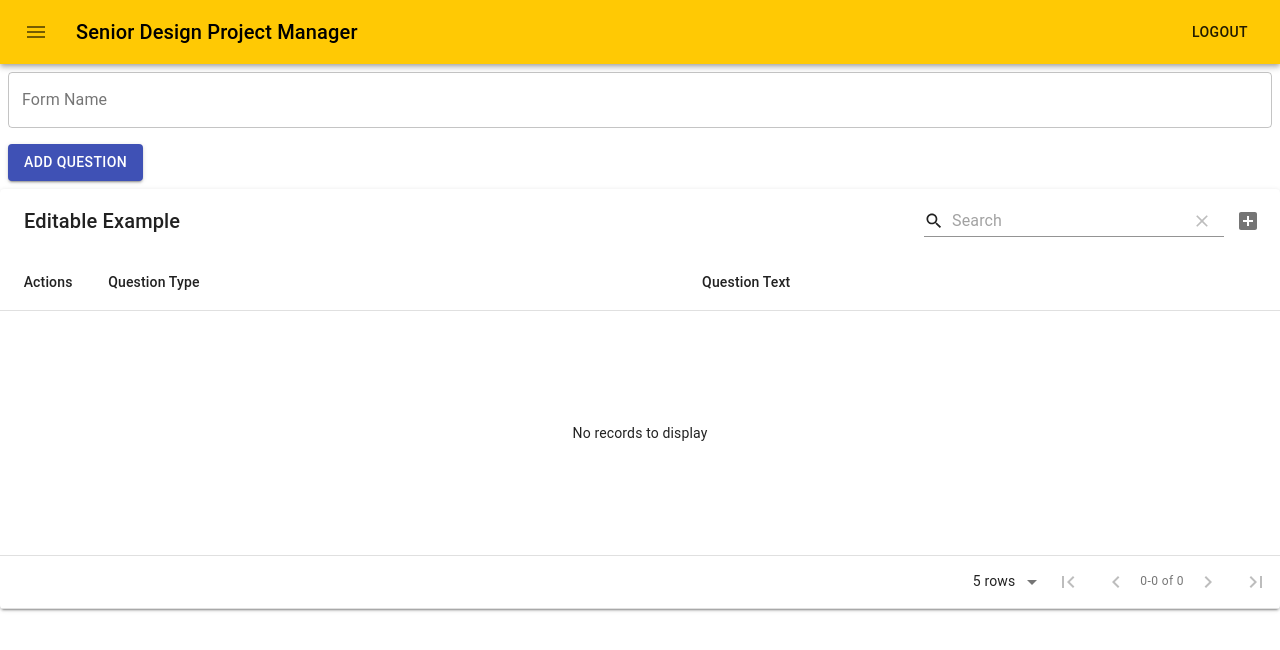
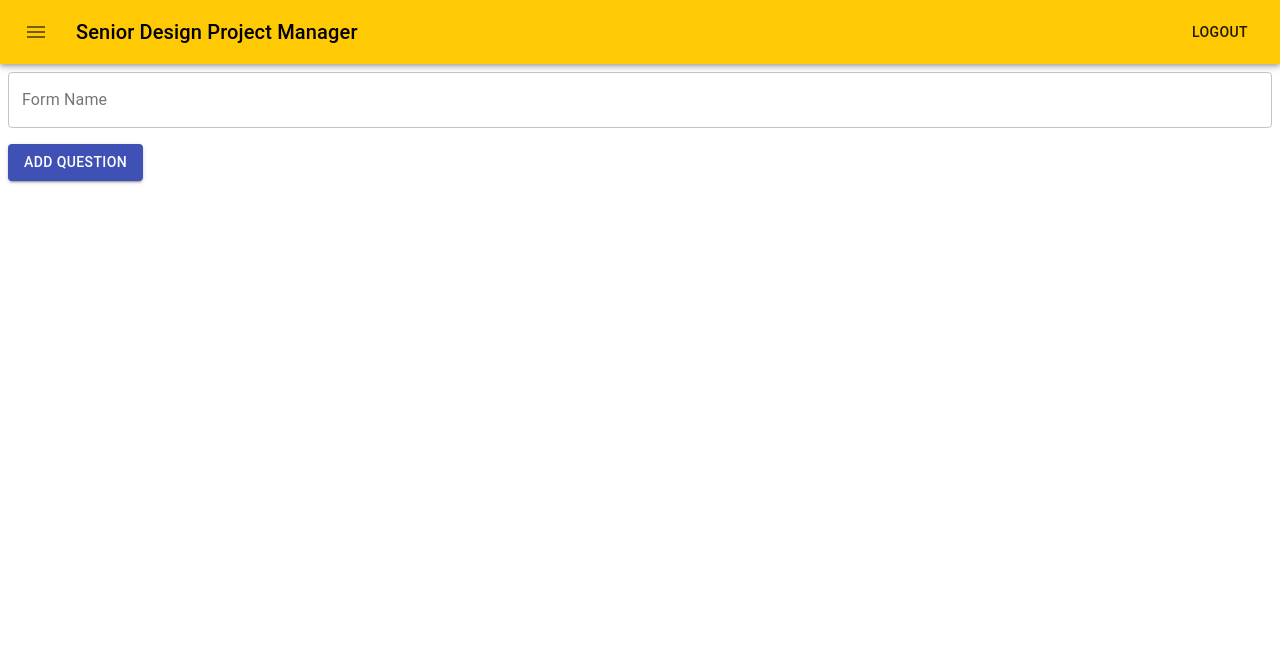
Before and after one commit to nguderian/SDPM, a React (Create React App) app in the folder frontend/: page /NewForm in a window 1280 px wide. Shown: the top 650 px of the page. Built offline with nearby package versions, Linux system fonts and the light colour scheme.

Commit message:
Questions added and deleted

```diff
--- a/frontend/src/components/NewForm.js
+++ b/frontend/src/components/NewForm.js
@@ -2,20 +2,15 @@ import React, { useState, forwardRef } from 'react';
 import { makeStyles } from '@material-ui/core/styles';
 import TextField from '@material-ui/core/TextField';
 import Button from '@material-ui/core/Button';
-import MaterialTable from 'material-table';
-import Search from '@material-ui/icons/Search';
-import FirstPage from '@material-ui/icons/FirstPage';
-import LastPage from '@material-ui/icons/LastPage';
-import ChevronLeft from '@material-ui/icons/ChevronLeft';
-import ChevronRight from '@material-ui/icons/ChevronRight';
-import DeleteOutline from '@material-ui/icons/DeleteOutline';
-import Edit from '@material-ui/icons/Edit';
-import Clear from '@material-ui/icons/Clear';
-import AddBox from '@material-ui/icons/AddBox';
-import Check from '@material-ui/icons/Check';
-import ClearIcon from '@material-ui/icons/Clear';
-import EditQuestion from './EditQuestion';
+import Card from '@material-ui/core/Card';
+import CardActions from '@material-ui/core/CardActions';
+import CardContent from '@material-ui/core/CardContent';
+import Grid from '@material-ui/core/Grid';
+import Typography from '@material-ui/core/Typography';
+import DeleteIcon from '@material-ui/icons/Delete';
+import EditIcon from '@material-ui/icons/Edit';
 import NewQuestion from './NewQuestion';
+
 
 const useStyles = makeStyles(theme => ({
     formTitle: {
@@ -31,6 +26,16 @@ const useStyles = makeStyles(theme => ({
     },
     dataTable: {
         width: 200,
+    },
+    root: {
+        flexGrow: 1
+    },
+    questionCard: {
+        minWidth: 275,
+        margin: theme.spacing(2)
+    },
+    title: {
+        fontSize: 14
     }
 }));
 
@@ -39,29 +44,6 @@ const NewForm = () => {
     const [addQuestionOpen, setAddQuestionOpen] = useState(false);
     const [formName, setFormName] = useState('');
     const [questions, setQuestions] = useState([]);
-
-    // table values - partial duplicate of [questions]
-    const [tableColumns, setTableColumns] = React.useState([
-        { title: 'Question Type', field: 'questionType', editComponent: props => (
-            <EditQuestion open={true} />
-        ) },
-        { title: 'Question Text', field: 'questionText' },
-    ]);
-    const [tableData, setTableData] = React.useState([]);
-
-    const tableIcons = {
-        Search: forwardRef((props, ref) => <Search {...props} ref={ref} />),
-        FirstPage: forwardRef((props, ref) => <FirstPage {...props} ref={ref} />),
-        LastPage: forwardRef((props, ref) => <LastPage {...props} ref={ref} />),
-        NextPage: forwardRef((props, ref) => <ChevronRight {...props} ref={ref} />),
-        PreviousPage: forwardRef((props, ref) => <ChevronLeft {...props} ref={ref} />),
-        Delete: forwardRef((props, ref) => <DeleteOutline {...props} ref={ref} />),
-        Edit: forwardRef((props, ref) => <Edit {...props} ref={ref} />),
-        ResetSearch: forwardRef((props, ref) => <Clear {...props} ref={ref} />),
-        Add: forwardRef((props, ref) => <AddBox {...props} ref={ref} />),
-        Check: forwardRef((props, ref) => <Check {...props} ref={ref} />),
-        Clear: forwardRef((props, ref) => <ClearIcon {...props} ref={ref} />),
-    };
 
     // event handlers
     const handleClickOpen = () => {
@@ -74,11 +56,6 @@ const NewForm = () => {
 
     const addQuestion = (type, text, frqAnswer, threshold, mcAnswers, correctMCAnswers) => {
         let question = {};
-        let tableQuestion = {
-            questionType: type,
-            questionText: text,
-        };
-
         if (type === 'Free Response' || type === 'Likert Scale') {
             question = {
                 questionType: type,
@@ -96,7 +73,14 @@ const NewForm = () => {
 
         }
         setQuestions(questions.concat(question));
-        setTableData(tableData.concat(tableQuestion));
+    };
+
+    const deleteQuestion = (index) => {
+        let arr = [...questions]; // make a copy of our state
+        // console.log(arr);
+        arr.splice(index, 1);
+        // console.log(arr);
+        setQuestions(arr);
     };
 
     return (
@@ -112,51 +96,36 @@ const NewForm = () => {
                 onClose={() => setAddQuestionOpen(false)}
                 add={addQuestion}
                 />}
-
-            <MaterialTable
-                icons={tableIcons}
-                title="Editable Example"
-                columns={tableColumns}
-                data={tableData}
-                className={classes.dataTable}
-                editable={{
-                    onRowAdd: newData =>
-                    new Promise(resolve => {
-                        setTimeout(() => {
-                        resolve();
-                        setTableData(prevState => {
-                            const data = [...prevState.data];
-                            data.push(newData);
-                            return { ...prevState, data };
-                        });
-                        }, 600);
-                    }),
-                    onRowUpdate: (newData, oldData) =>
-                    new Promise(resolve => {
-                        setTimeout(() => {
-                        resolve();
-                        if (oldData) {
-                            setTableData(prevState => {
-                            const data = [...prevState.data];
-                            data[data.indexOf(oldData)] = newData;
-                            return { ...prevState, data };
-                            });
-                        }
-                        }, 600);
-                    }),
-                    onRowDelete: oldData =>
-                    new Promise(resolve => {
-                        setTimeout(() => {
-                        resolve();
-                        setTableData(prevState => {
-                            const data = [...prevState.data];
-                            data.splice(data.indexOf(oldData), 1);
-                            return { ...prevState, data };
-                        });
-                        }, 600);
-                    }),
-                }}
-            />
+            <div className={classes.root}>
+                <Grid container spacing={3}>
+                    {questions.map((question, index) =>
+                        <Grid item xs={4} key={index}>
+                            <Card className={classes.questionCard}>
+                                <CardContent>
+                                    <Typography className={classes.title} color="textSecondary" gutterBottom>
+                                        {question.questionType}
+                                    </Typography>
+                                    <Typography>{question.questionText}</Typography>
+                                </CardContent>
+                                <CardActions>
+                                    <Button
+                                        variant="contained"
+                                        startIcon={<EditIcon />}>
+                                        Edit
+                                    </Button>
+                                    <Button
+                                        variant="contained"
+                                        color="secondary"
+                                        startIcon={<DeleteIcon />}
+                                        onClick={() => deleteQuestion(index)}>
+                                        Delete
+                                    </Button>
+                                </CardActions>
+                            </Card>
+                        </Grid>
+                    )}
+                </Grid>
+            </div>
         </div>
     );
 }
--- a/frontend/src/components/NewQuestion.js
+++ b/frontend/src/components/NewQuestion.js
@@ -88,7 +88,7 @@ const NewQuestion = ({ open, onClose, add }) => {
 
     return (
         <Fragment>
-            <Dialog open={openModal} onClose={handleClose} aria-labelledby="form-dialog-title">
+            <Dialog open={openModal} onClose={handleConfirm} aria-labelledby="form-dialog-title">
                 <DialogTitle id="form-dialog-title">Add Question</DialogTitle>
                 <DialogContent>
                     <FormControl variant="outlined" className={classes.formControl}>
```
